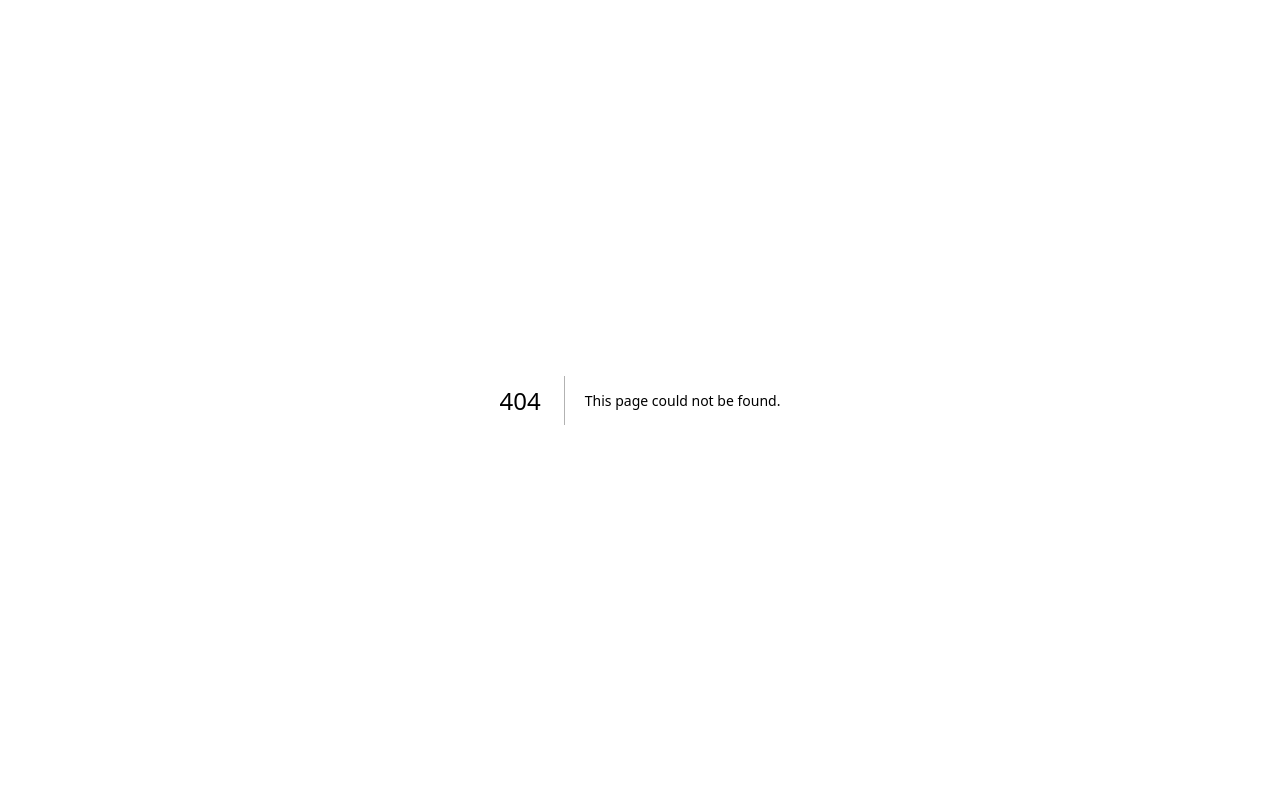
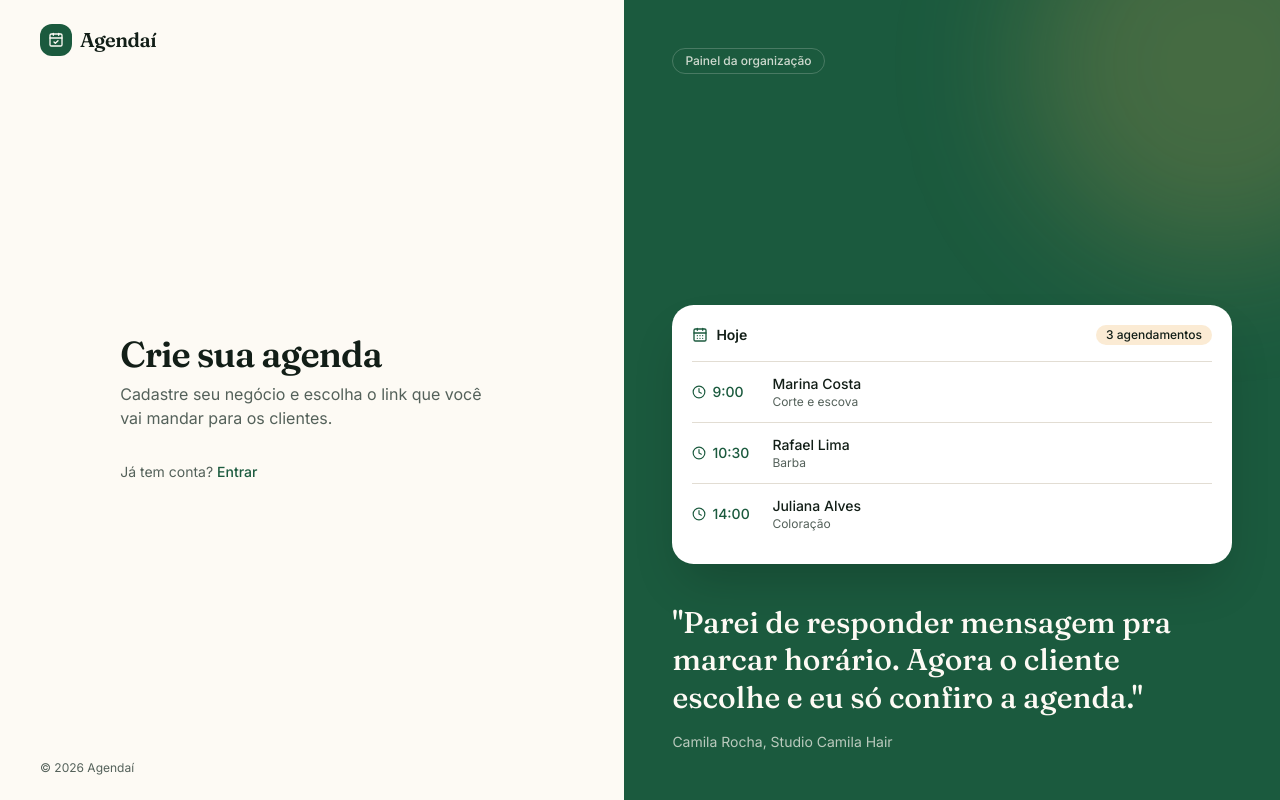
Before and after one commit to LuanCruz13/agendamento-multitenant, a Next.js app in the folder frontend/: page /cadastro in a window 1280 px wide. Before the commit this address had no page. Built offline with nearby package versions, Linux system fonts and the light colour scheme.

Commit message:
feat(frontend): add signup page layout

```diff
--- /dev/null
+++ b/frontend/app/cadastro/page.tsx
@@ -0,0 +1,50 @@
+import type { Metadata } from "next";
+import Link from "next/link";
+import { Logo } from "@/components/landing/logo";
+import { AuthAside } from "@/components/auth/auth-aside";
+
+export const metadata: Metadata = {
+    title: "Criar conta | Agendaí ",
+    description: "Cadastre seu negócio e comece a receber agendamentos online. ",
+};
+
+export default function CadastroPage(){
+    return (
+        <div className="grid min-h-dvh grid-cols-1 lg:grid-cols-[1fr_1.05fr]">
+            <main className="flex flex-col px-4 py-6 md:px-10">
+                <header>
+                    <Link href="/" aria-label="Agendaí, página inicial" className="w-fit">
+                        <Logo />
+                    </Link>
+                </header>
+
+                <div className="flex flex-1 items-center justify-center py-12">
+                    <div className="flex w-full max-w-sm flex-col gap-8">
+                        <div className="flex flex-col gap-2">
+                            <h1 className="font-serif text-3xl font-semibold tracking-tight text-balance md:text-4xl">
+                                Crie sua agenda
+                            </h1>
+                            <p className="text-pretty text-muted-foreground">
+                                Cadastre seu negócio e escolha o link que você vai mandar para os clientes.
+                            </p>
+                        </div>
+
+                        <p className="text-sm text-muted-foreground">
+                            Já tem conta?{" "}
+                            <Link
+                                href="/login"
+                                className="font-medium text-primary underline-offset-4 hover:underline"
+                            >
+                                Entrar
+                            </Link>
+                        </p>
+                    </div>
+                </div>
+
+                <footer className="text-xs text-muted-foreground">© 2026 Agendaí</footer>
+            </main>
+
+            <AuthAside />
+        </div>
+    )
+}
```
